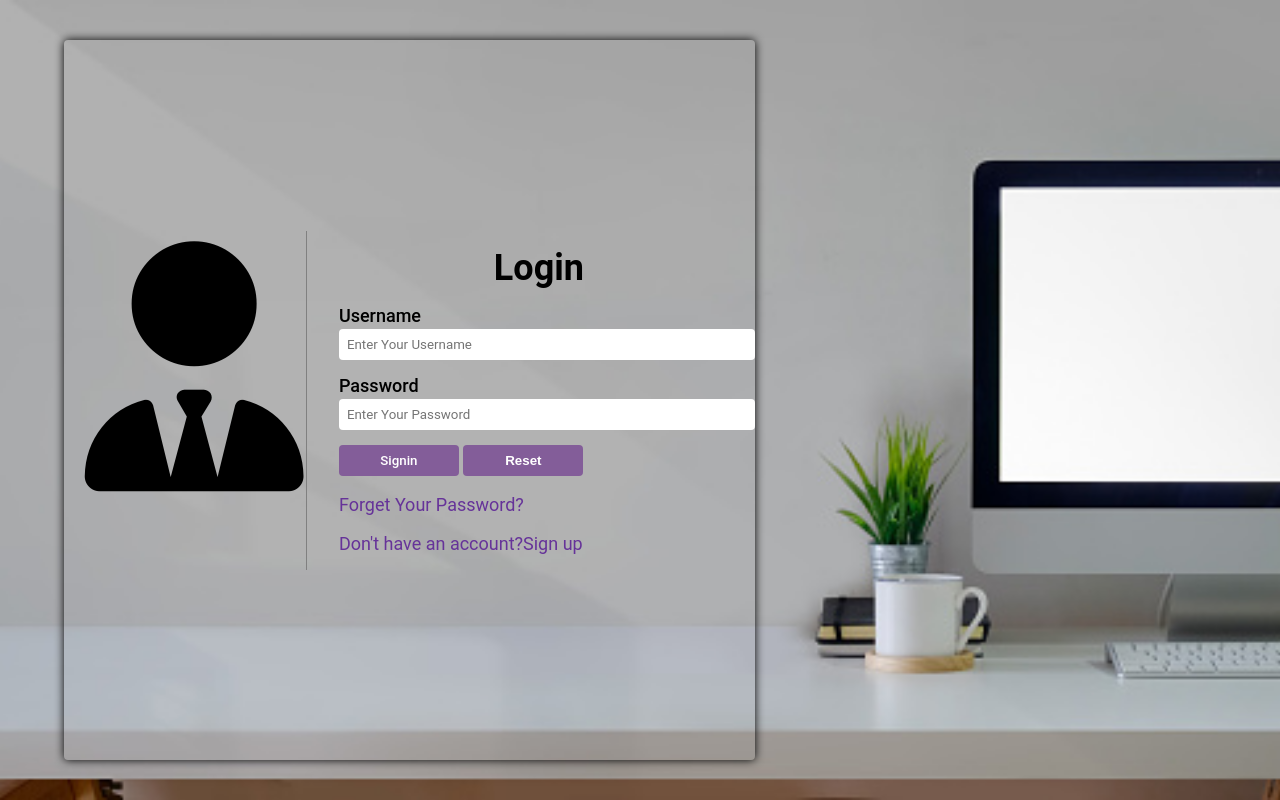
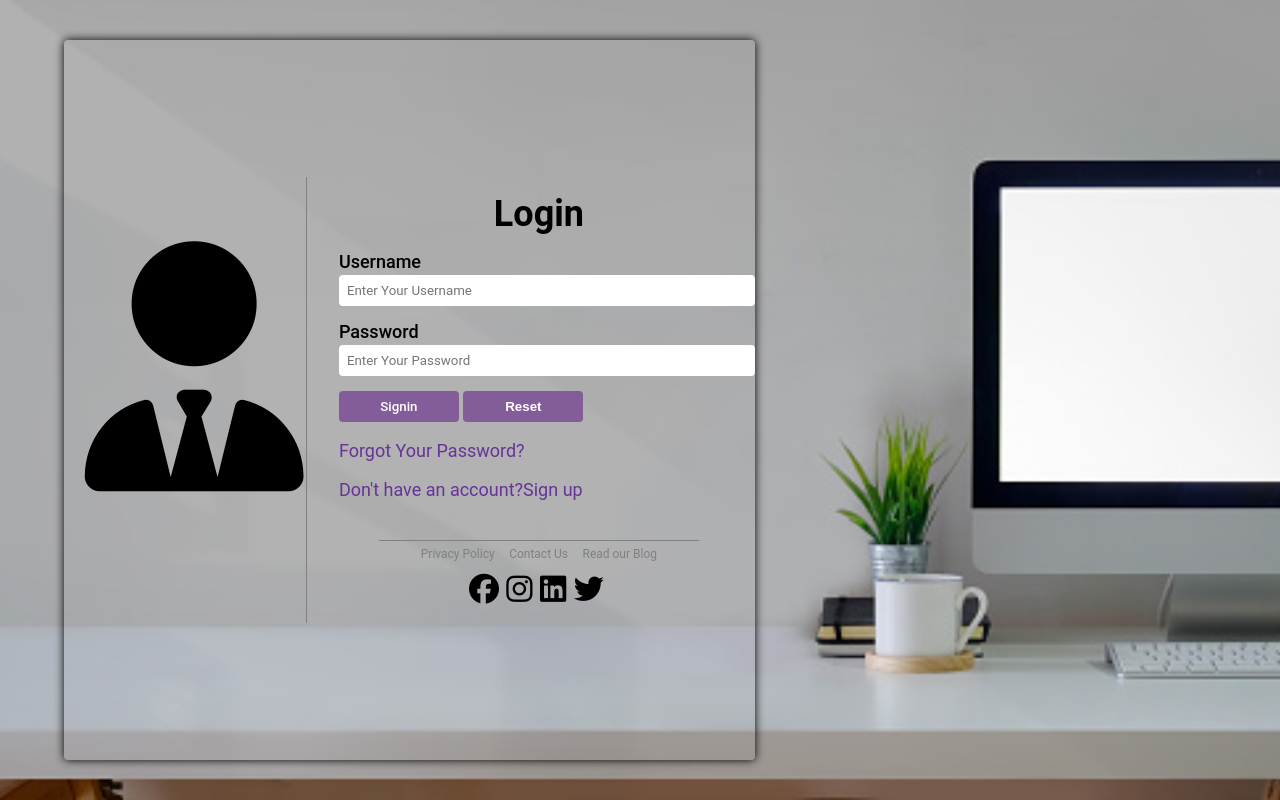
Before and after one commit to prakash73396/Login-validation-form, a plain HTML site: page index.html in a window 1280 px wide. Drawn offline with Linux system fonts and the light colour scheme.

Commit message:
add social icons

```diff
--- a/index.html
+++ b/index.html
@@ -15,7 +15,7 @@
             <i class="fa-solid fa-user-tie"></i>
           </div>
           <div class="container-right-col">
-            <form class="form " id="login">
+            <form class="form " action="login.php" id="login" method="post">
                 <h1 class="header">Login</h1>
              <!--<div class="form_msg form_msg--error"></div>  --->
              <div class="input">
@@ -41,11 +41,25 @@
               <input type="reset" class="form_btn1"value="Reset">
             </div>
               <p class="form_text1">
-                  <a href="#" class="form_link">Forget Your Password?</a>
+                  <a href="#" class="form_link">Forgot Your Password?</a>
               </p>
               <p class="form_text2">
                   <a id="formToCreateAccount"  href="./" class="form_link">Don't have an account?Sign up</a>
               </p>
+              <div class="link">
+
+                <a href="#">Privacy Policy</a>
+               <a href="#">Contact Us</a>
+               <a href="#">Read our Blog</a>
+
+              </div>
+              <div class="social">
+              <i class="fa-brands fa-facebook"></i>
+              <i class="fa-brands fa-instagram"></i>
+              <i class="fa-brands fa-linkedin"></i>
+              <i class="fa-brands fa-twitter"></i>
+            </div>
+
             </form>
             <form class="form form-hidden" id="createAccount">
                 <h1 class="header">Create Account</h1>
--- a/main.js
+++ b/main.js
@@ -38,6 +38,7 @@ function checkinput_account(){
     const confirm_passwordValue=confirm_password.value.trim();
 
     if(nameAccValue==''){
+
         setError(nameAcc,"Please give your name")
     }
     else{
--- a/style.css
+++ b/style.css
@@ -170,6 +170,33 @@ z-index: 1;
    animation-iteration-count: infinite;
    color:white;
 }
+.link a {
+    display: inline-block;
+    font-size: 12px;
+    padding: 0 5px;
+    text-decoration: none;
+    color: gray;
+
+}
+.link a:hover{
+    text-decoration: underline;
+    transform: scale(1.2);
+}
+.link{
+    margin:40px;
+    margin-bottom: 10px;
+    border-top: 1px solid gray;
+    text-align: center;
+
+}
+.social{
+    font-size: 30px;
+    margin-left: 30%;
+    padding: 0 10px;
+    cursor: pointer;
+
+}
+
 @keyframes color {
     0%{background-color:lightgreen}
     25%{background-color: #835d99}
@@ -284,6 +311,7 @@ text-decoration: underline;
     visibility: hidden;
 }
 .font_email i{
+
     position: absolute;
    left: 105%;
     top:31%;
```
